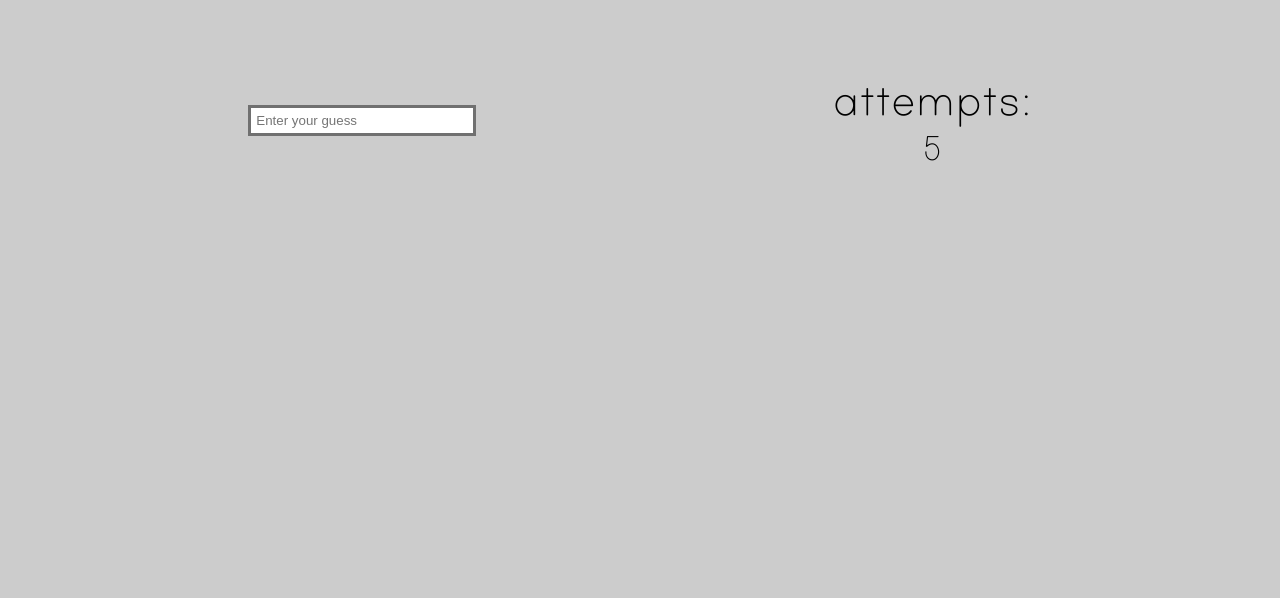
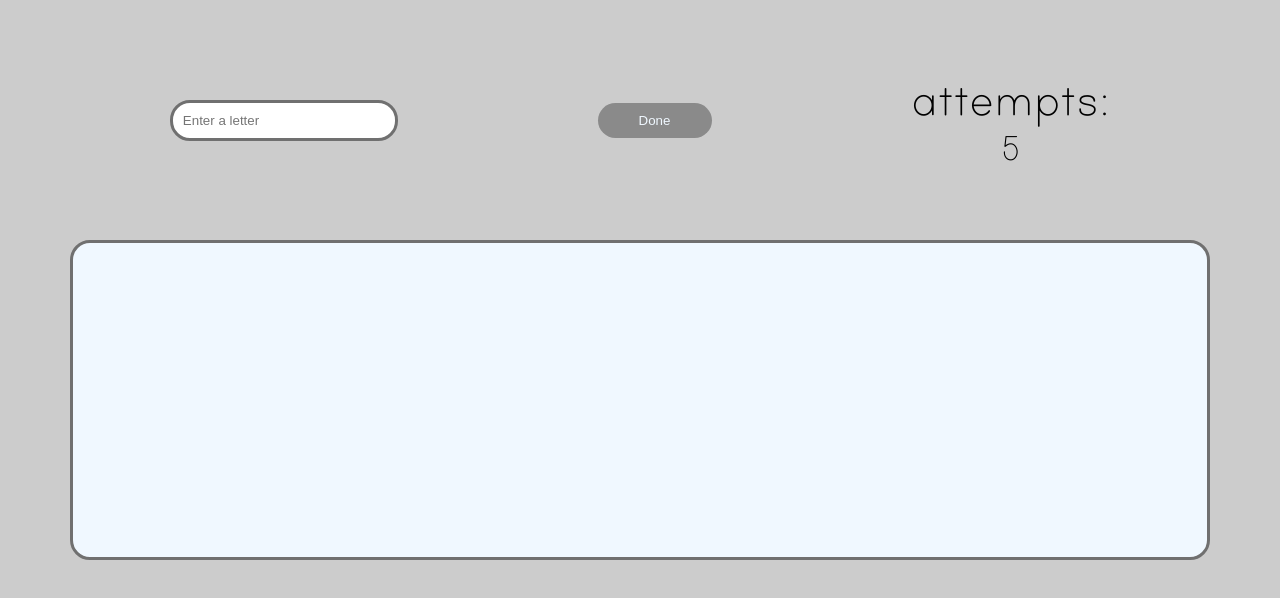
Before and after one commit to MohammadAlAgha/hangman-game, a plain HTML site: page index.html in a window 1280 px wide. Drawn offline with Linux system fonts and the light colour scheme.

Commit message:
Added the done button and the dashed class

```diff
--- a/index.html
+++ b/index.html
@@ -10,7 +10,8 @@
   <body>
     <div class="page">
       <div class="header">
-        <input type="text" name="" id="answer" placeholder="Enter your guess" />
+        <input type="text" name="" id="answer" placeholder="Enter a letter" />
+        <button class="done" id="done">Done</button>
         <div>
           <div class="attempts">attempts:</div>
           <div class="try" id="try">5</div>
--- a/styles.css
+++ b/styles.css
@@ -34,8 +34,9 @@ body {
 
 input {
   width: 20%;
-  padding: 5px;
+  padding: 10px;
   border: rgb(112, 112, 112) 3px solid;
+  border-radius: 20px;
 }
 
 .try {
@@ -43,3 +44,27 @@ input {
   justify-content: center;
   font-size: 40px;
 }
+
+.dash {
+  height: fit-content;
+  width: 100px;
+  border-bottom: 3px solid black;
+}
+
+.word {
+  height: 40%;
+  width: 100%;
+  padding: 10px;
+  border: rgb(112, 112, 112) 3px solid;
+  border-radius: 20px;
+  background-color: aliceblue;
+}
+
+.done {
+  height: fit-content;
+  width: 10%;
+  padding: 10px;
+  border-radius: 20px;
+  background-color: rgb(138, 138, 138);
+  color: aliceblue;
+}
--- a/styles.js
+++ b/styles.js
@@ -1,4 +1,5 @@
 const answer = document.getElementById("answer");
+const done = document.getElementById("done");
 
 const words = [
   "table",
@@ -17,3 +18,7 @@ const words = [
 ];
 
 let rand = words[Math.floor(Math.random() * words.length)];
+
+{
+  /* <div class="dash"></div> */
+}
```
